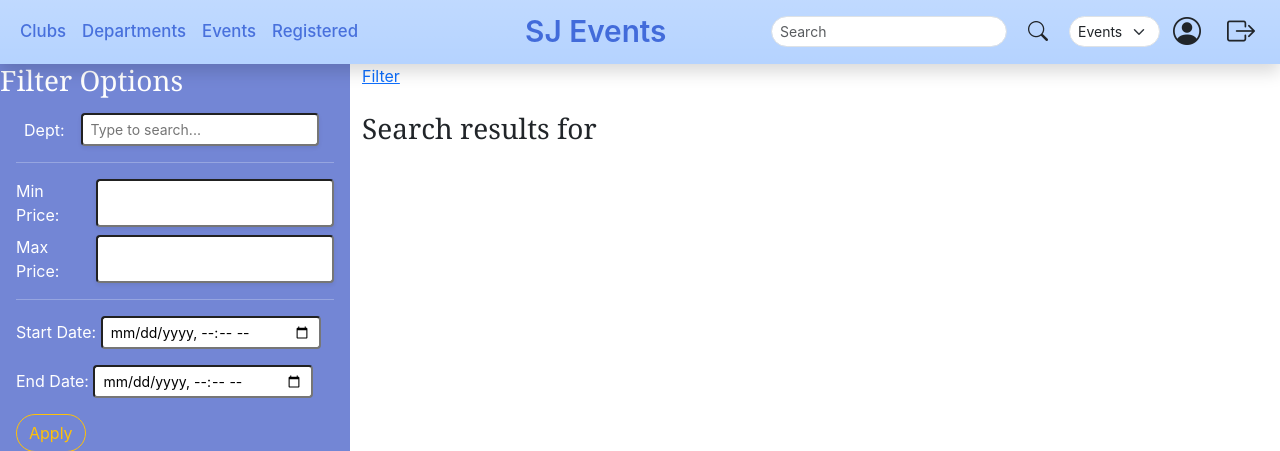
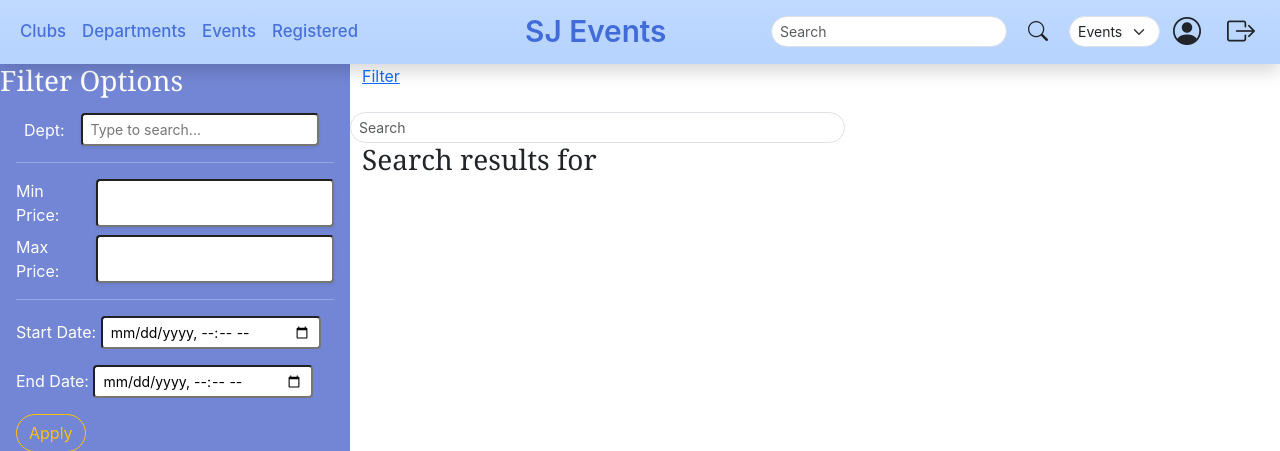
Before and after one commit to CS160-04-Spring2024/Event-Management-App, a Django app: template events/pages/templates/search_results.html in a window 1280 px wide. Shown: the top 451 px of the page. Run offline with Django 3.2, Linux system fonts and the light colour scheme; the template is opened without the code that fills it, so the values that code supplies are empty; some libraries are stand-ins or nearby versions.

Commit message:
search design done?

```diff
--- a/events/pages/templates/search_results.html
+++ b/events/pages/templates/search_results.html
@@ -59,8 +59,9 @@
 
 
                 <div class="row mt-4">
+                    <input class="form-control form-control-sm mr-2 rounded-pill" type="search" placeholder="Search" aria-label="Search" id="search-input">
+                    <br>
                     <h3>Search results for {{title.title}}</h3>
-
                     {% for result in results %}
                     <!-- col/card begins -->
                     <div class="row">
```
